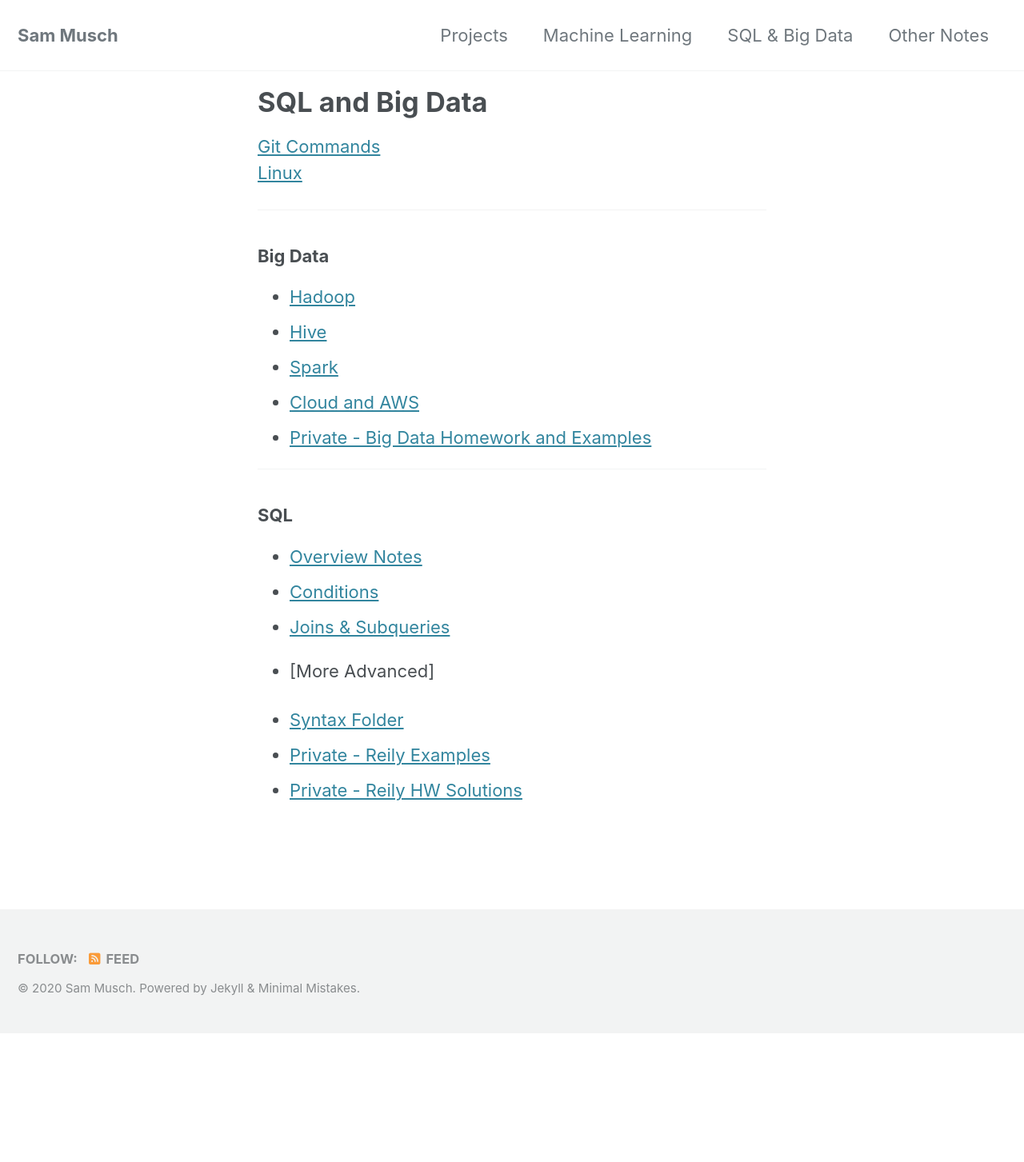
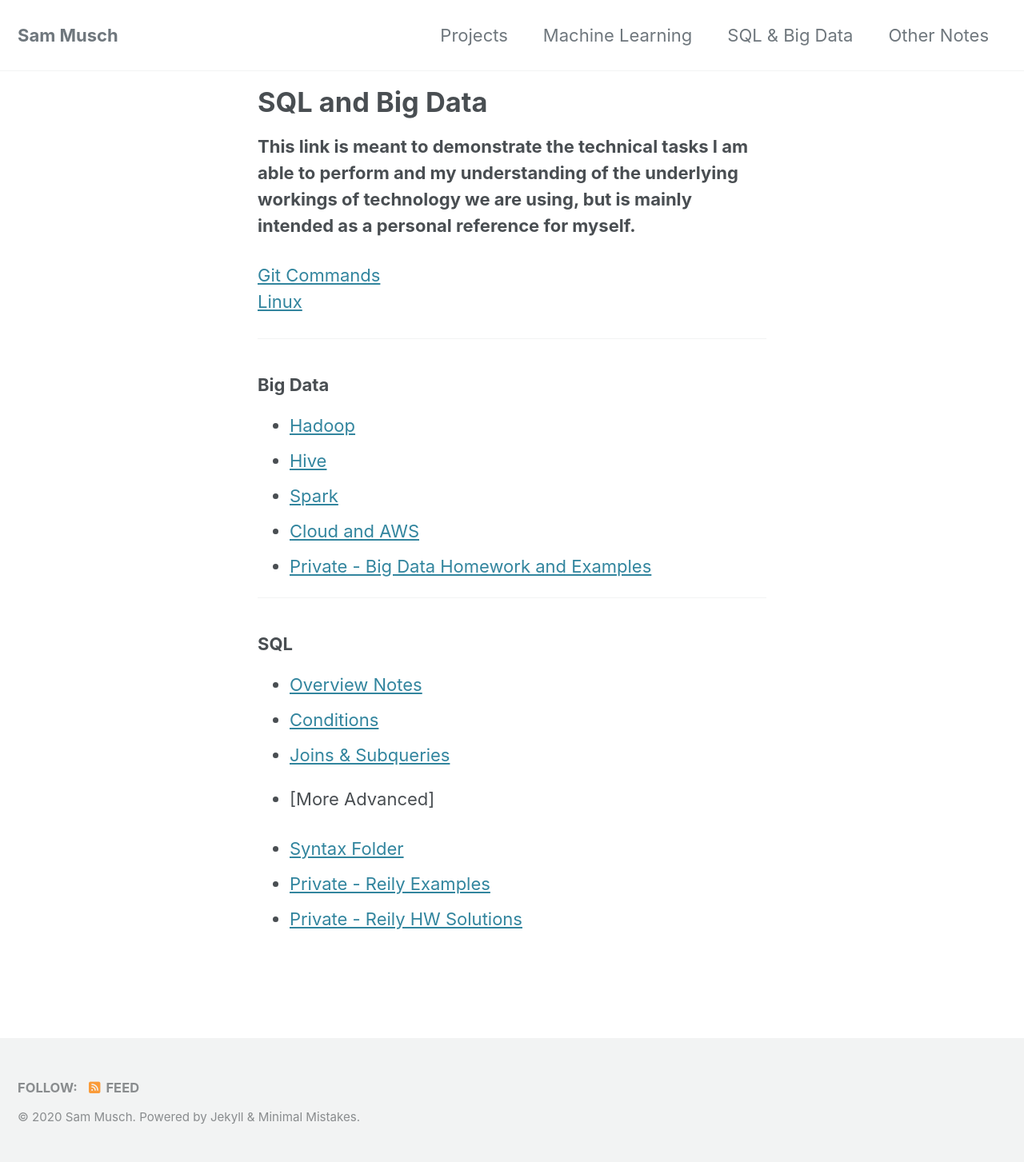
Before and after one commit to SamMusch/SamMusch.github.io, a Jekyll site: the page built from _pages/sql-bigdata.md, in a window 1280 px wide. Shown: the whole page at 80% size. Built offline with Jekyll 4.4.1, drawn with Linux system fonts in a browser that asks for light colours; cached includes are drawn as plain includes; nearby versions of some CDN libraries; before the commit the page ends 1292 px from its top, so only the background shows below that.

Commit message:
Add files via upload

```diff
--- a/_pages/sql-bigdata.md
+++ b/_pages/sql-bigdata.md
@@ -3,6 +3,8 @@ layout: archive
 permalink: /sql/
 title: "SQL and Big Data"
 ---
+
+**This link is meant to demonstrate the technical tasks I am able to perform and my understanding of the underlying workings of technology we are using, but is mainly intended as a personal reference for myself.**
 
 
 [Git Commands](https://github.com/SamMusch/SQL-and-Big-Data/blob/master/Git.md)
```
Also changed, not shown: _pages/Projects.md (+2 -2 lines), _pages/machine-learning.md (+3 -0 lines), _pages/stats-math.md (+3 -0 lines).
